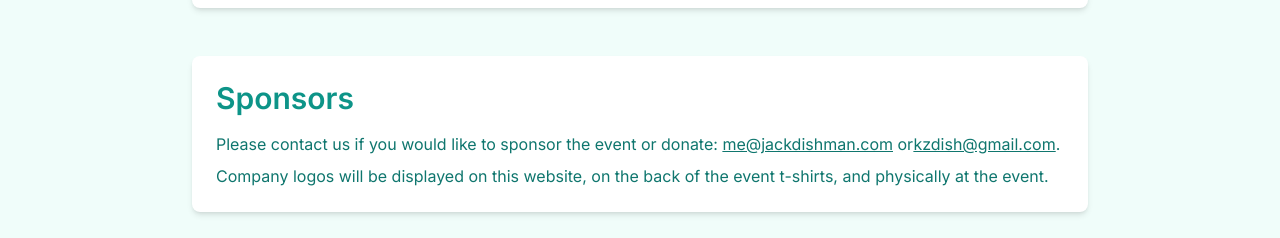
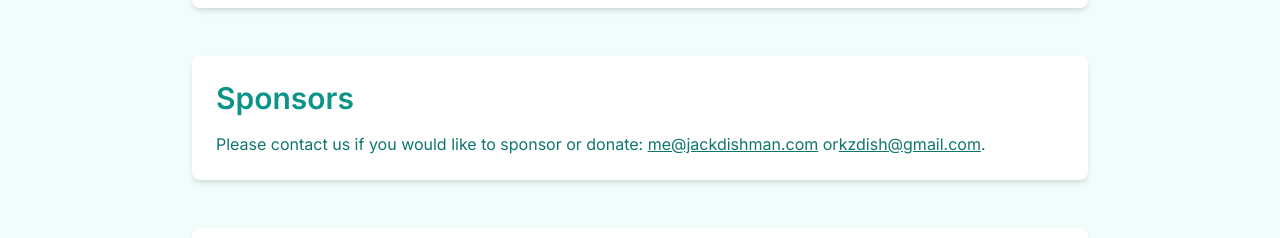
Before and after one commit to jackdishman/river-walker, a Next.js app: page / in a window 1280 px wide. Shown: the part 2838-3076 px from the top of the page. Built offline with nearby package versions, Linux system fonts and the light colour scheme; a small style sheet from the web is missing.

Commit message:
feat: update site to take out event

```diff
--- a/app/page.tsx
+++ b/app/page.tsx
@@ -179,7 +179,7 @@ export default function Home() {
       <div className="bg-white shadow-md rounded-lg p-6 mb-12 w-full max-w-4xl">
         <h2 className="text-3xl font-semibold text-teal-600 mb-4">Sponsors</h2>
         <p className="text-md text-teal-700 mt-2">
-          Please contact us if you would like to sponsor the event or donate:{" "}
+          Please contact us if you would like to sponsor or donate:{" "}
           <a href="mailto:me@jackdishman.com" className="underline">
             me@jackdishman.com
           </a>{" "}
@@ -188,10 +188,6 @@ export default function Home() {
             kzdish@gmail.com
           </a>
           .
-        </p>
-        <p className="text-md text-teal-700 mt-2">
-          Company logos will be displayed on this website, on the back of the
-          event t-shirts, and physically at the event.
         </p>
       </div>
 
```
